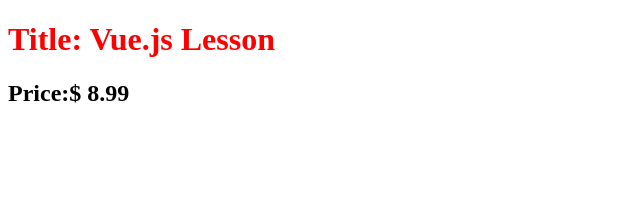
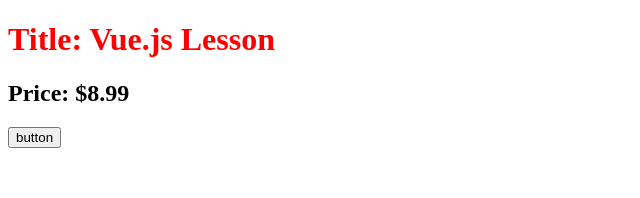
Before and after one commit to kadokichi/vue-lesson, a Vue app in the folder vue-lesson/: page / in a window 1280 px wide. Shown: the top 198 px of the page, without its empty margins (0-640 px from the left). Built offline with nearby package versions, Linux system fonts and the light colour scheme.

Commit message:
クリック時の処理

```diff
--- a/vue-lesson/src/App.vue
+++ b/vue-lesson/src/App.vue
@@ -1,11 +1,16 @@
 <script setup>
   const title = 'Vue.js Lesson'
   let price = 9.99
+  function increment() {
+    price += 1
+    console.log(price)
+  }
 </script>
 
 <template>
   <h1>Title: {{ title }}</h1>
-  <h2>Price:$ {{ price - 1 }}</h2>
+  <h2>Price: ${{ price - 1 }}</h2>
+  <button @click="increment">button</button>
 </template>
 <style>
   h1 {
```
